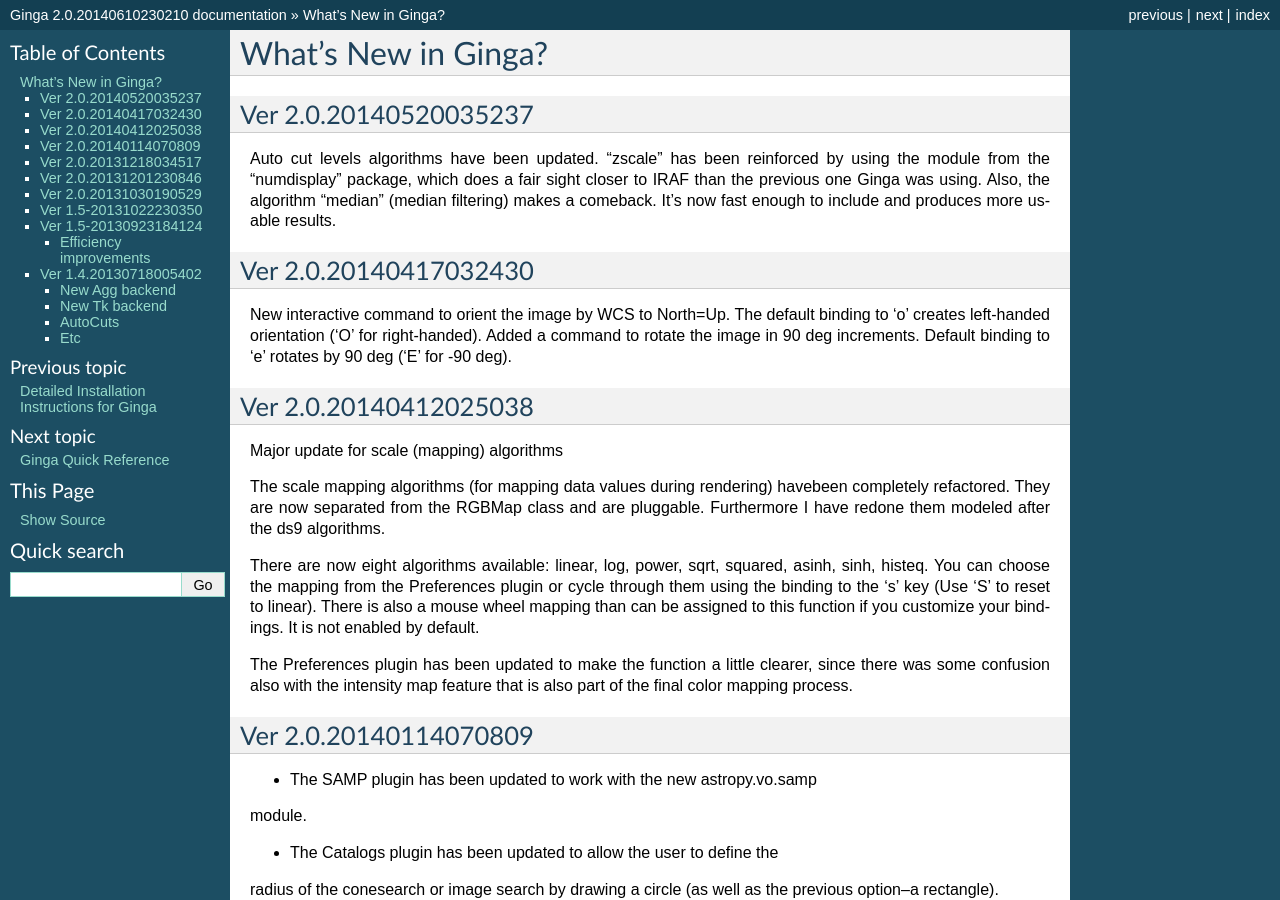
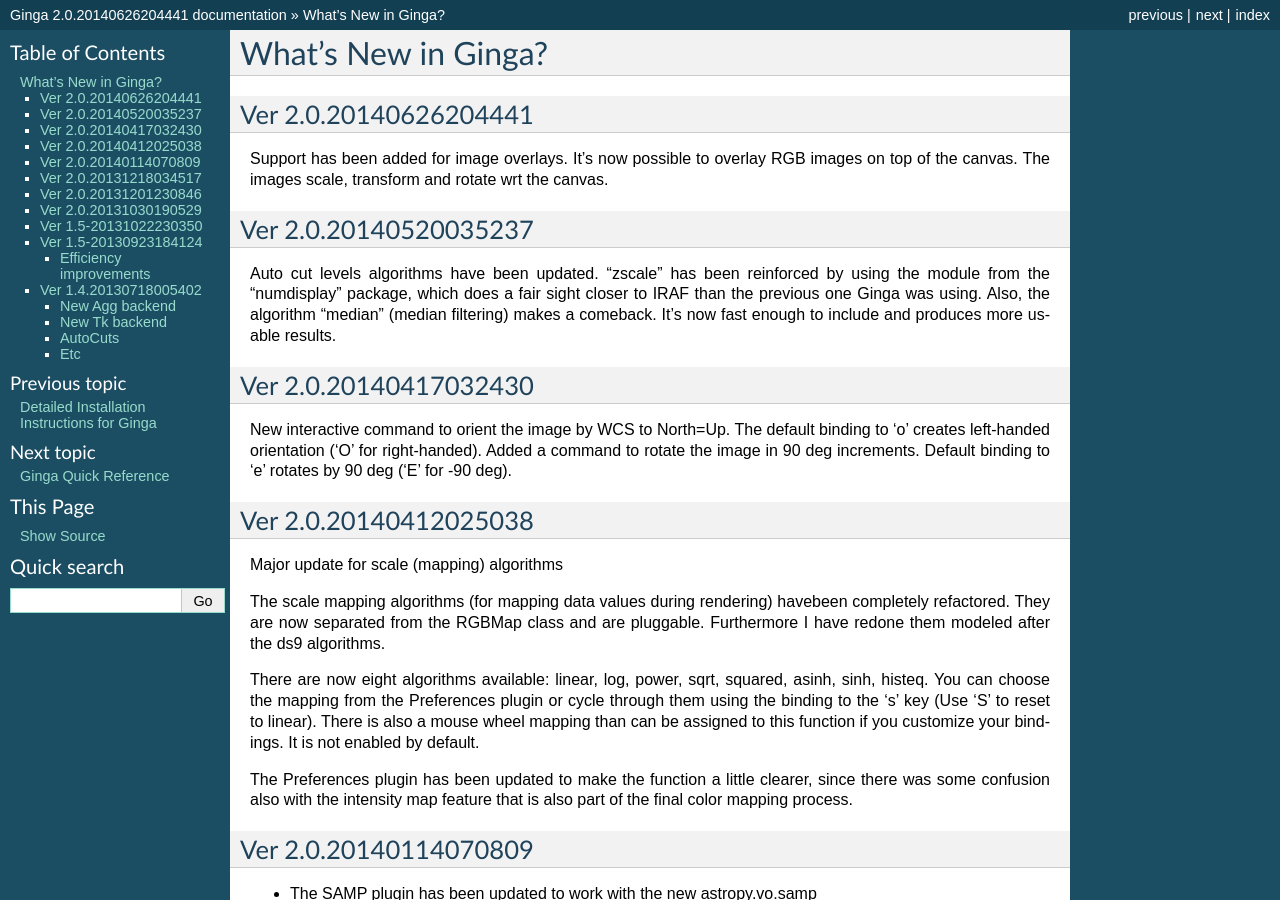
Before and after one commit to ejeschke/ginga, a Sphinx documentation site: the page built from doc/WhatsNew.rst, in a window 1280 px wide and 900 px high. Built offline with Sphinx 7.4.7, drawn with Linux system fonts in a browser that asks for light colours; some of the changed text lies outside the part shown.

Commit message:
Merged support for image overlays

```diff
--- a/doc/WhatsNew.rst
+++ b/doc/WhatsNew.rst
@@ -1,6 +1,13 @@
 ++++++++++++++++++++
 What's New in Ginga?
 ++++++++++++++++++++
+
+Ver 2.0.20140626204441
+======================
+Support has been added for image overlays.  It's now possible to overlay
+RGB images on top of the canvas.  The images scale, transform and rotate
+wrt the canvas.
+
 
 Ver 2.0.20140520035237
 ======================
--- a/ginga/version.py
+++ b/ginga/version.py
@@ -1,6 +1,6 @@
 # this file was automatically generated
 major = 2
 minor = 0
-release = 20140610230210
+release = 20140626204441
 
 version = '%d.%d.%d' % (major, minor, release)
```
